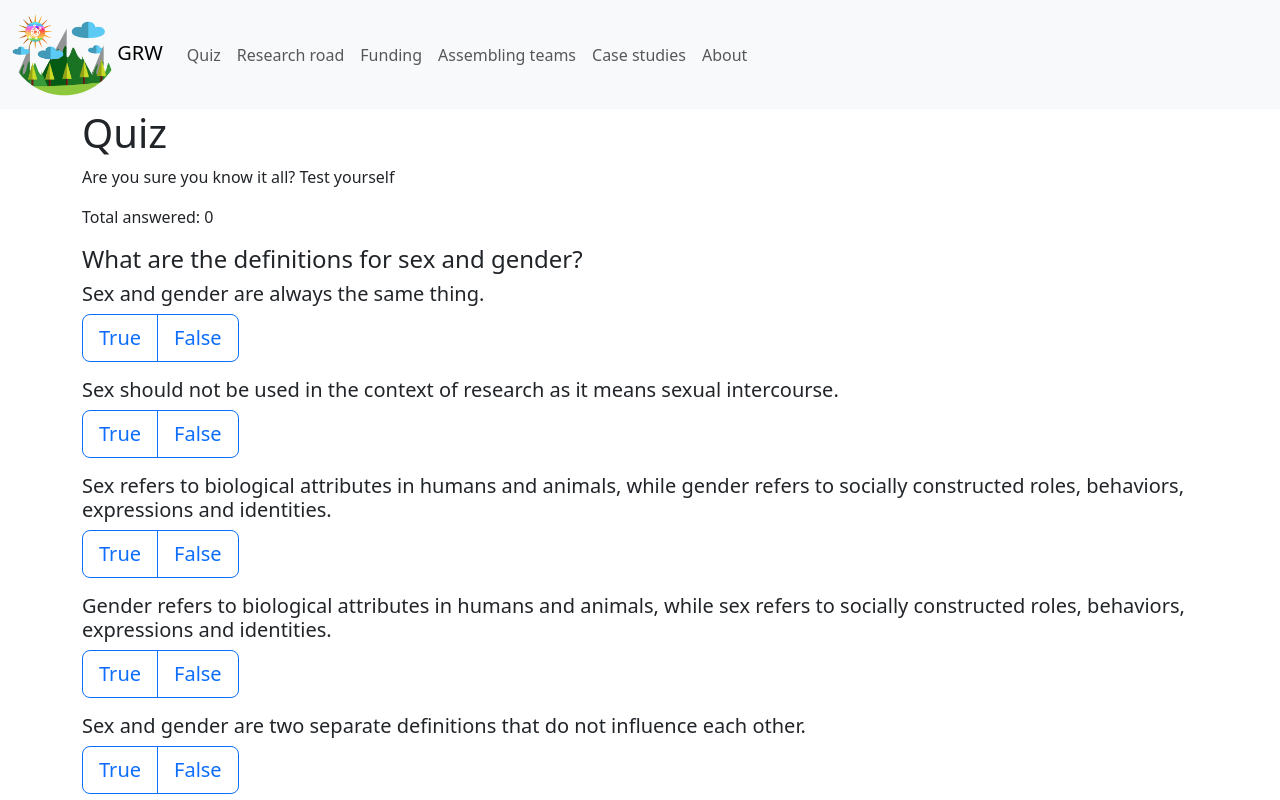
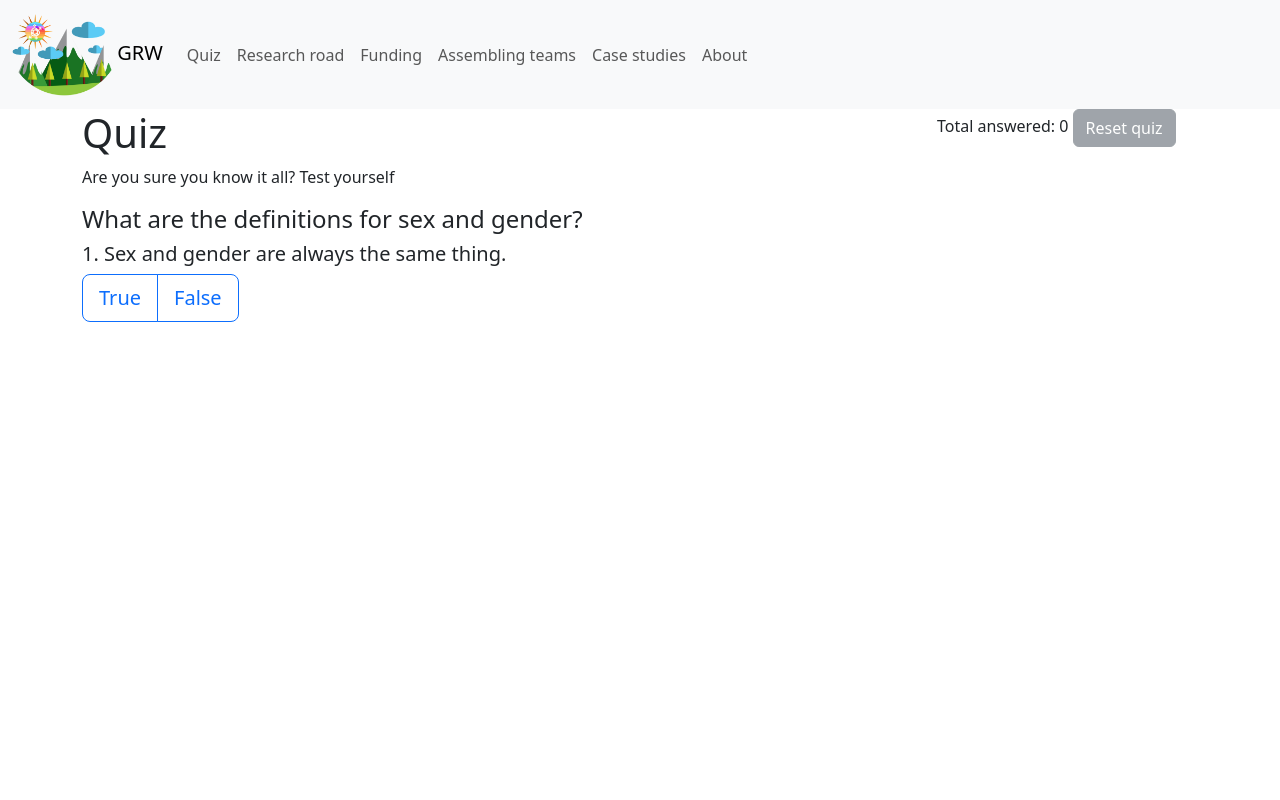
Before and after one commit to genderful-research/genderful_research_world, a Vue app: page /quiz in a window 1280 px wide. Shown: the top 800 px of the page. Built offline with nearby package versions, Linux system fonts and the light colour scheme.

Commit message:
One Q at a time

```diff
--- a/src/components/Question.vue
+++ b/src/components/Question.vue
@@ -1,5 +1,5 @@
 <script setup>
-import { defineProps } from "vue"
+import { defineProps, toRefs } from "vue"
 import { useStore } from 'vuex'
 import marked from "marked"
 const renderer = new marked.Renderer();
@@ -10,12 +10,15 @@ renderer.link = (href, title, text) => {
   return localLink ? html : html.replace(/^<a /, `<a target="_blank" `);
 };
 
-defineProps({
+const props = defineProps({
   item: Object,
 })
+const { item } = toRefs(props);
+
 const store = useStore()
 const selected = (item) => store.getters.selectedAnswer(item.id)
 const storeAnswer = (item, answer) => store.dispatch('addAnswer', {item: item, answer: answer})
+const nextQuestion = () => store.commit("updateQuestionNumber")
 const yesno = [
     {text: 'True', value: true},
     {text: 'False', value: false},
@@ -23,7 +26,8 @@ const yesno = [
 </script>
 
 <template>
-    <h5>{{ item.question }}</h5>
+    <div v-if="item" :key="item.number">
+        <h5>{{ item.number }}. {{ item.question }}</h5>
         <div v-if="selected(item)">
             <p>
                 You chose {{ selected(item)['selected'] }}
@@ -32,6 +36,7 @@ const yesno = [
                 The answer was correct!
             </p>
             <div class="text-danger" v-else v-html="marked(item.explanation, {renderer})"/>
+            <b-button @click.stop="nextQuestion()">Next</b-button>
         </div>
         <div v-else>
             <b-button-group>
@@ -45,4 +50,5 @@ const yesno = [
                 </b-button>
             </b-button-group>
         </div>
+    </div>
 </template>
--- a/src/components/Quiz.vue
+++ b/src/components/Quiz.vue
@@ -1,19 +1,40 @@
 <script setup>
 import quiz from '@/assets/quiz.yml';
+import { defineProps, toRefs } from "vue"
 import Question from './Question.vue';
+import { useStore } from 'vuex'
+const store = useStore()
+const props = defineProps({
+  section: String,
+})
+const { section } = toRefs(props);
+const title = quiz[section.value].title
+// Add numbers
+let counter = 1
+const questions = quiz[section.value].questions.map((obj) => {
+      obj.number = counter++
+      return obj
+    })
+
+const currentQuestionNumber = () => store.getters.currentQuestionNumber
+const currentQuestion = (number) => questions.find(obj => { return obj.number === number })
 </script>
 
 <template>
-  <div class="container">
-    <div class="row">
-      <div class="col">
-          <div v-for="section in quiz" :key="section.title">
-              <h4>{{ section.title }}</h4>
-              <p v-for="item in section.questions" :key="item.question">
-                  <Question :item="item"/>
-              </p>
-          </div>
-      </div>
-    </div>
-  </div>
+    <h4>{{ title }}</h4>
+    <transition name="fade">
+        <Question :item="currentQuestion(currentQuestionNumber())"/>
+    </transition>
 </template>
+
+<style scoped>
+.fade-enter-active,
+.fade-leave-active {
+  transition: opacity 0.7s ease;
+}
+
+.fade-enter-from,
+.fade-leave-to {
+  opacity: 0;
+}
+</style>
--- a/src/store/index.js
+++ b/src/store/index.js
@@ -3,7 +3,8 @@ import { createStore } from 'vuex'
 
 export default createStore({
   state: {
-    answers: {}
+    answers: {},
+    currentQuestionNumber: 1
   },
   getters: {
     totalAnswered(state) {
@@ -14,7 +15,8 @@ export default createStore({
         return state.answers[id]
       }
       return false
-    }
+    },
+    currentQuestionNumber: (state) => state.currentQuestionNumber
   },
   mutations: {
     setAnswer (state, answer) {
@@ -29,6 +31,10 @@ export default createStore({
     },
     resetQuiz(state) {
       state.answers = {}
+      state.currentQuestionNumber = 1
+    },
+    updateQuestionNumber(state) {
+      state.currentQuestionNumber = state.currentQuestionNumber + 1
     }
   },
   actions: {
--- a/src/views/Quiz.vue
+++ b/src/views/Quiz.vue
@@ -13,13 +13,14 @@ const resetQuiz = () => store.commit('resetQuiz')
       <div class="col">
         <h1>Quiz</h1>
         <p>Are you sure you know it all? Test yourself</p>
+        <Quiz :section="'definitions'" />
+      </div>
+      <div class="col-md-3">
         <p>
           Total answered: {{ totalAnswered }}
-          <b-button v-if="totalAnswered" @click.stop="resetQuiz">Reset quiz</b-button>
+          <b-button :disabled="!totalAnswered" @click.stop="resetQuiz">Reset quiz</b-button>
         </p>
-
       </div>
     </div>
   </div>
-  <Quiz/>
 </template>
```
Lines whose indentation alone changed are shown as unchanged.
